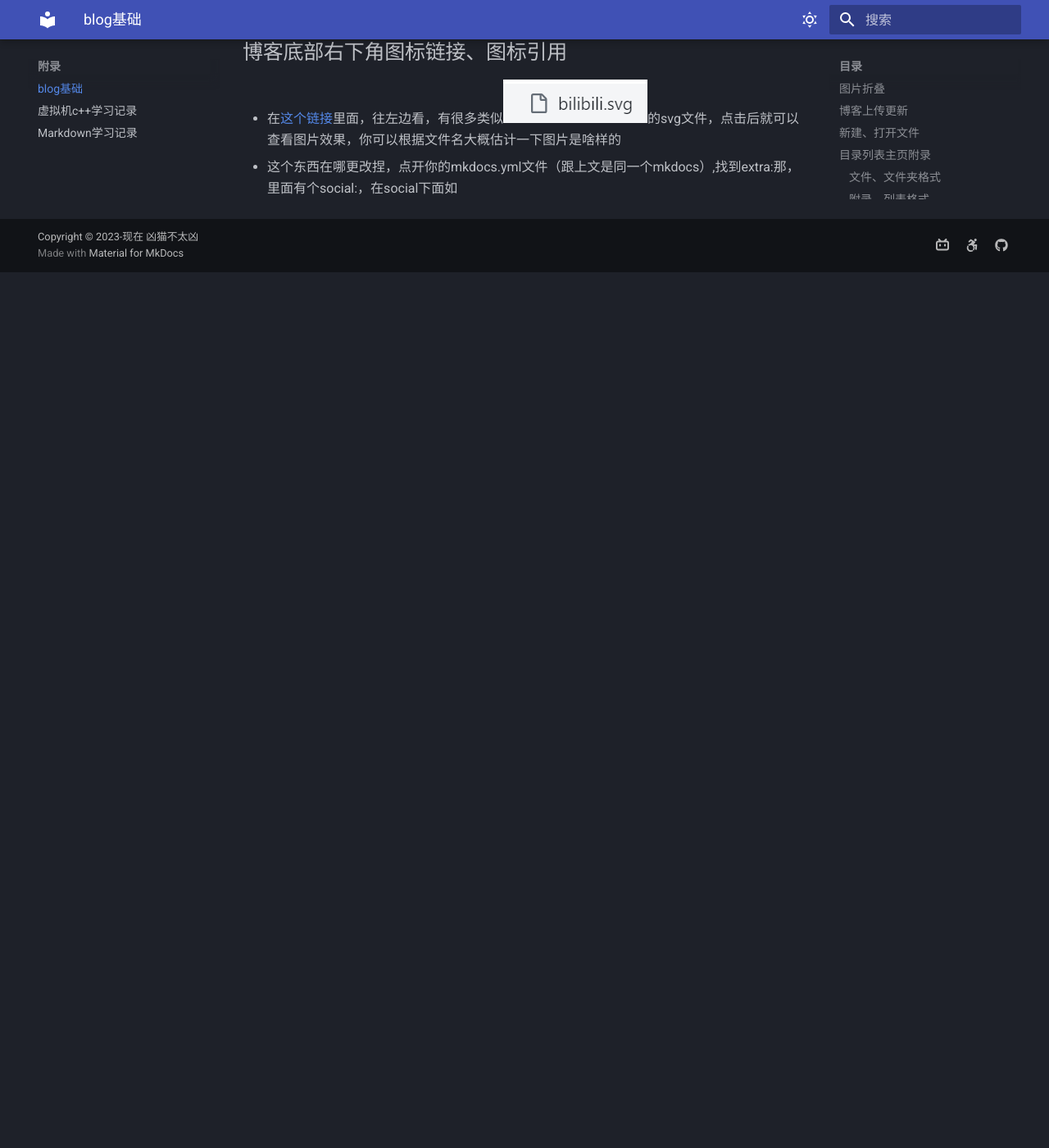
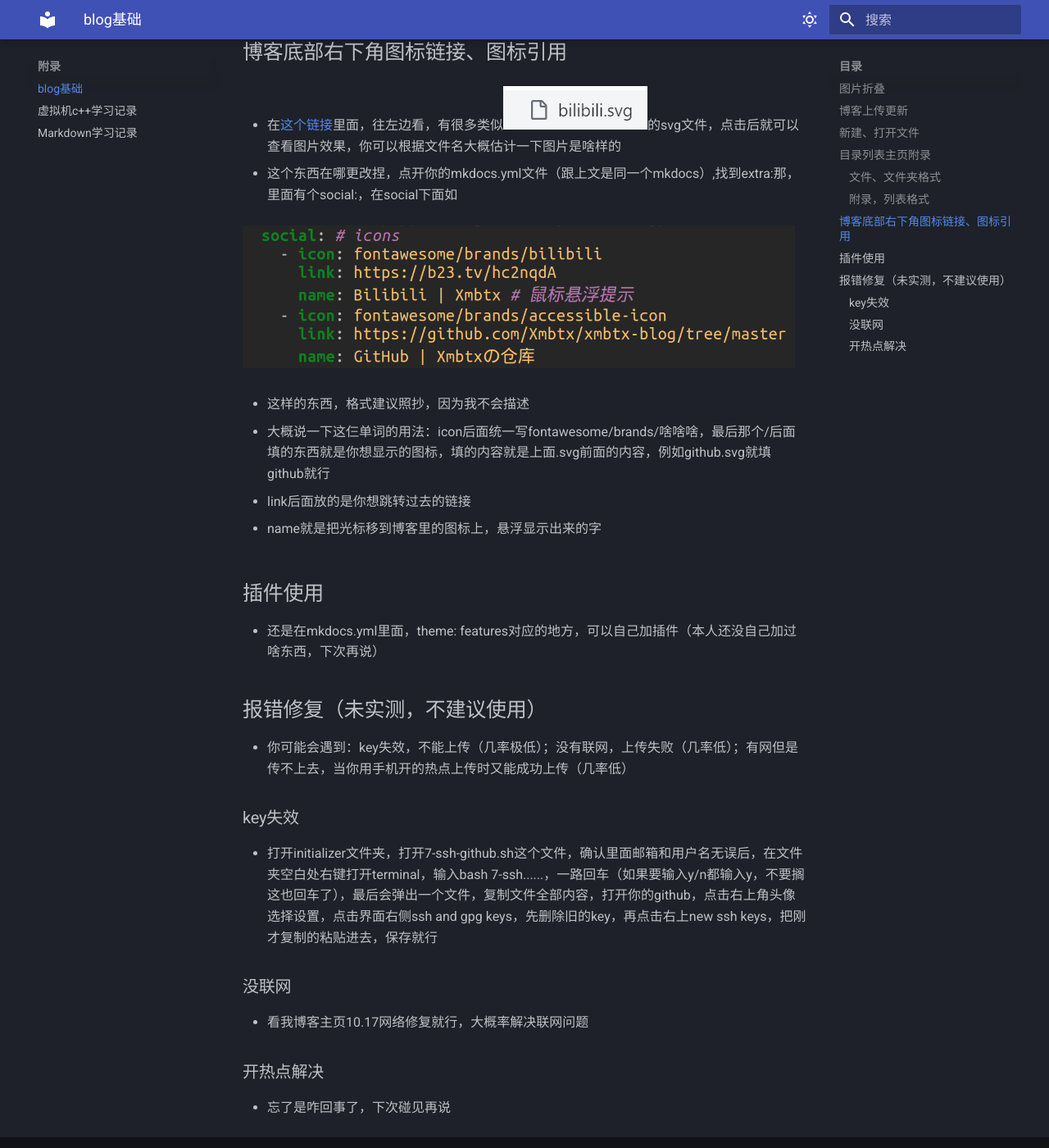
Before and after one commit to Xmbtx/xmbtx-blog, an MkDocs documentation site: the page built from docs/blog/blog.md, in a window 1280 px wide and 1400 px high, scrolled down 2275 px. Shown: the whole window at 82% size. Built offline with MkDocs 1.6.1 and Material for MkDocs 9.7.7, drawn with Linux system fonts in a browser that asks for light colours; before the commit the page ends 2607 px from its top, so only the background shows below that.

Commit message:
2023-11-02_18:55:54 update

```diff
--- a/docs/blog/blog.md
+++ b/docs/blog/blog.md
@@ -79,4 +79,35 @@
 ## 博客底部右下角图标链接、图标引用
 
 - 在[这个链接](https://github.com/FortAwesome/Font-Awesome/tree/6.x/svgs/brands)里面，往左边看，有很多类似![blbl](./blbl.png)的svg文件，点击后就可以查看图片效果，你可以根据文件名大概估计一下图片是啥样的
+
 - 这个东西在哪更改捏，点开你的mkdocs.yml文件（跟上文是同一个mkdocs）,找到extra:那，里面有个social:，在social下面如
+
+  ![icon](./icon.png)
+
+- 这样的东西，格式建议照抄，因为我不会描述
+
+- 大概说一下这仨单词的用法：icon后面统一写fontawesome/brands/啥啥啥，最后那个/后面填的东西就是你想显示的图标，填的内容就是上面.svg前面的内容，例如github.svg就填github就行
+
+- link后面放的是你想跳转过去的链接
+
+- name就是把光标移到博客里的图标上，悬浮显示出来的字
+
+## 插件使用
+
+- 还是在mkdocs.yml里面，theme: features对应的地方，可以自己加插件（本人还没自己加过啥东西，下次再说）
+
+## 报错修复（未实测，不建议使用）
+
+- 你可能会遇到：key失效，不能上传（几率极低）；没有联网，上传失败（几率低）；有网但是传不上去，当你用手机开的热点上传时又能成功上传（几率低）
+
+### key失效
+
+- 打开initializer文件夹，打开7-ssh-github.sh这个文件，确认里面邮箱和用户名无误后，在文件夹空白处右键打开terminal，输入bash 7-ssh......，一路回车（如果要输入y/n都输入y，不要搁这也回车了），最后会弹出一个文件，复制文件全部内容，打开你的github，点击右上角头像选择设置，点击界面右侧ssh and gpg keys，先删除旧的key，再点击右上new ssh keys，把刚才复制的粘贴进去，保存就行
+
+### 没联网
+
+- 看我博客主页10.17网络修复就行，大概率解决联网问题
+
+### 开热点解决
+
+- 忘了是咋回事了，下次碰见再说
```
Also changed, not shown: docs/blog/blog/icon.png (added).
